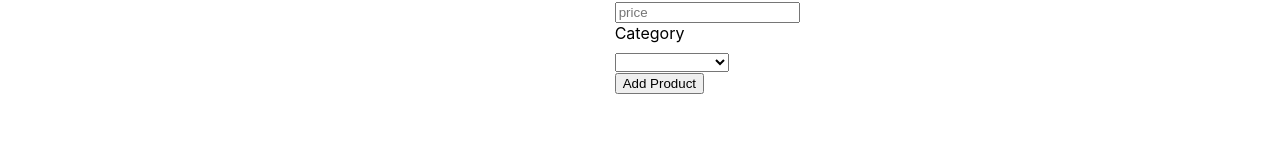
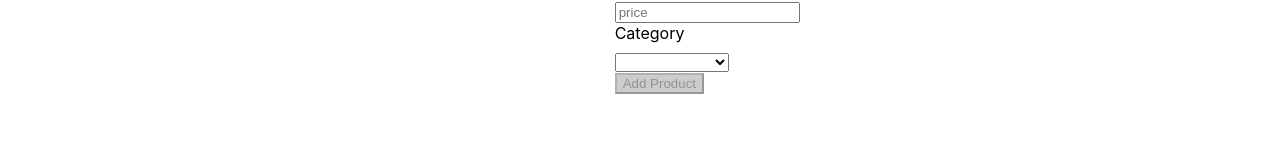
Before and after one commit to unozer/shopping, an Angular app: page /products/new in a window 1280 px wide. Shown: the part 221-384 px from the top of the page. Built offline with nearby package versions, Linux system fonts and the light colour scheme.

Commit message:
validate reactive forms

```diff
--- a/src/app/product-create/product-create.component.html
+++ b/src/app/product-create/product-create.component.html
@@ -4,10 +4,19 @@
     <div>
         <label for="title">Title</label>
         <input id="title" placeholder="title" formControlName="title" required/>
+        @if (productForm!.controls.title.touched && productForm!.controls.title.invalid) {
+            <span class="help-text">Title is required.</span>
+        }
     </div>
     <div>
         <label for="price">Price</label>
         <input id="price" type="number" placeholder="price" formControlName="price" required/>
+        @if (productForm!.controls.price.touched && productForm!.controls.price.hasError('required')) {
+            <span class="help-text">Price is required.</span>
+        }
+        @if (productForm!.controls.price.touched && productForm!.controls.price.hasError('min')) {
+            <span class="help-text">Price must be at least 1.</span>
+        }
     </div>
     <div>
         <label for="category">Category</label>
@@ -17,8 +26,11 @@
             <option valie="electronics">Electronics</option>
             <option>Other</option>
         </select>
+        @if (productForm!.controls.category.touched && productForm!.controls.category.invalid) {
+            <span class="help-text">Category is required.</span>
+        }
     </div>
     <div>
-        <button type="submit">Add Product</button>
+        <button type="submit" [disabled]="productForm!.invalid">Add Product</button>
     </div>
 </form>
--- a/src/app/product-create/product-create.component.ts
+++ b/src/app/product-create/product-create.component.ts
@@ -1,6 +1,6 @@
 import { Component, OnInit } from '@angular/core';
 import { Router } from '@angular/router';
-import { FormControl, FormGroup, ReactiveFormsModule, FormBuilder } from '@angular/forms';
+import { FormControl, FormGroup, ReactiveFormsModule, FormBuilder, Validators } from '@angular/forms';
 import { ProductsService } from '../products.service';
 
 @Component({
@@ -30,9 +30,9 @@ export class ProductCreateComponent implements OnInit {
 
   buildForm() {
     this.productForm = this.formBuilder.nonNullable.group({
-      title: [''],
-      price: this.formBuilder.nonNullable.control<number | undefined>(undefined),
-      category: ['']
+      title: ['', Validators.required],
+      price: this.formBuilder.nonNullable.control<number | undefined>(undefined, [Validators.required, Validators.min(1)]),
+      category: ['', Validators.required]
     });
   }
 
```
